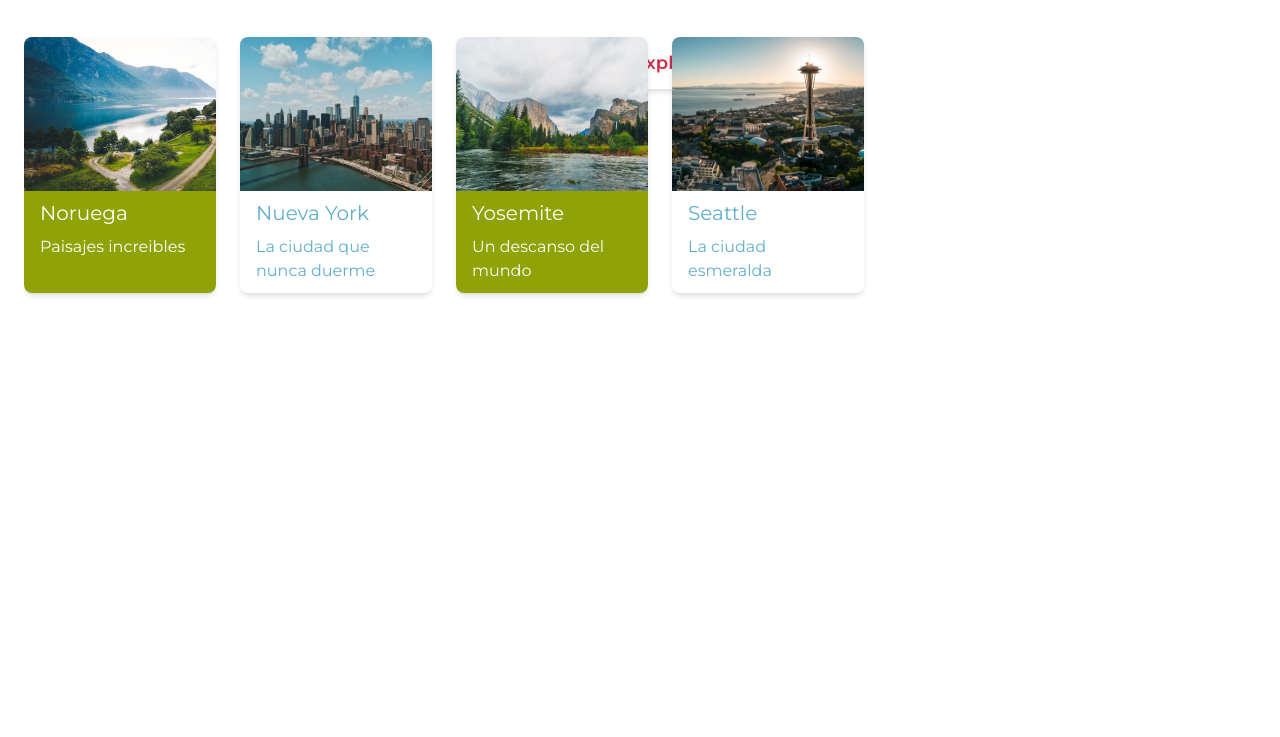
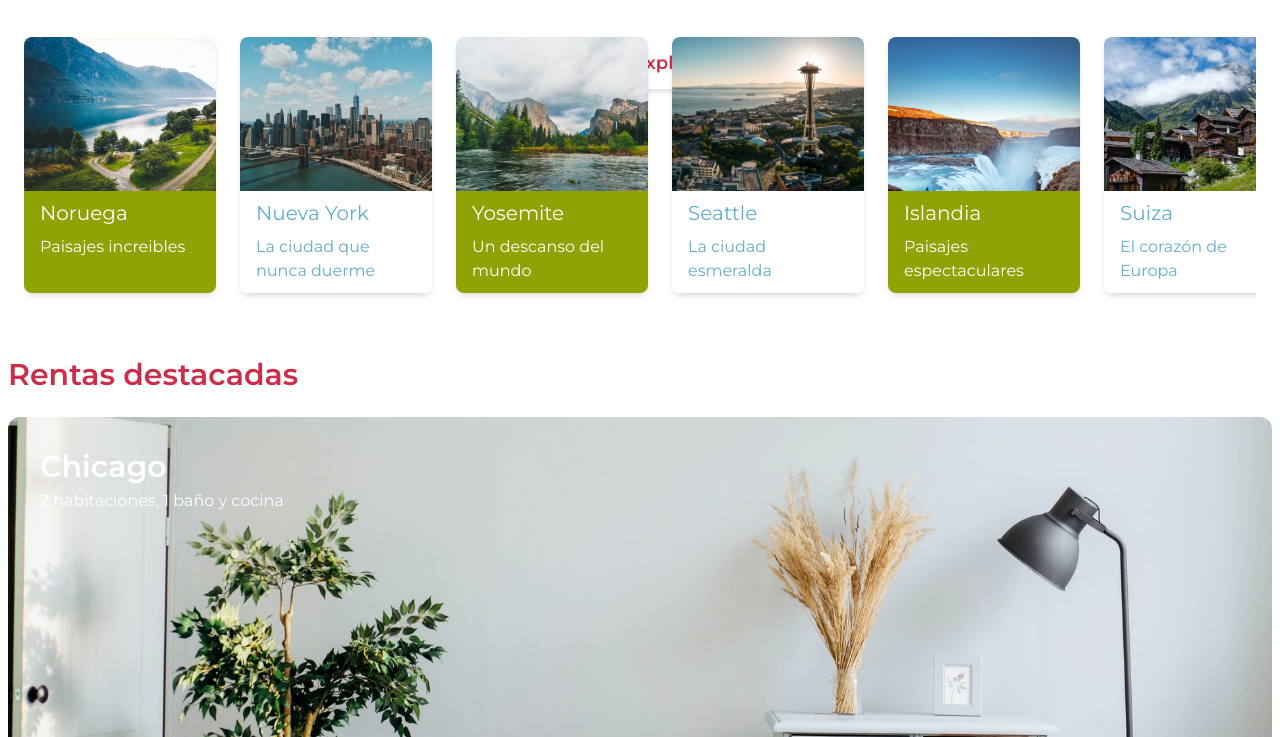
Before and after one commit to Azfe/landingpage_gotravel, a website: page public/index.html in a window 1280 px wide. Shown: the part 363-1100 px from the top of the page. Before the commit the page ends 800 px from the top, so only its background shows below. Drawn offline with Linux system fonts and the light colour scheme.

Commit message:
Added recommended + stays sections

```diff
--- a/public/index.html
+++ b/public/index.html
@@ -61,10 +61,44 @@
                         <p class="text-tertiary text-md px-4">La ciudad esmeralda</p>
                     </div>
                 </div>
+                <div class="Card">
+                    <div class="w-full h-3/5 rounded-t-lg bg-iceland bg-cover"></div>
+                    <div class="w-full h-2/5 bg-secondary rounded-b-lg">
+                        <p class="text-white text-bold text-xl px-4 py-2">Islandia</p>
+                        <p class="text-white text-md px-4">Paisajes espectaculares</p>
+                    </div>
+                </div>
+                <div class="Card">
+                    <div class="w-full h-3/5 rounded-t-lg bg-switzerland bg-cover"></div>
+                    <div class="w-full h-2/5 bg-white rounded-b-lg">
+                        <p class="text-tertiary text-bold text-xl px-4 py-2">Suiza</p>
+                        <p class="text-tertiary text-md px-4">El corazón de Europa</p>
+                    </div>
+                </div>
             </div>
 
         </div>
-        <div id="rentas_destacadas"></div>
+        <div class="px-2 w-full h-auto" id="rentas_destacadas">
+            <p class="text-3xl text-primary font-semibold pb-6 mt-6">Rentas destacadas</p>
+            <div class="w-full h-full flex flex-col space-y-6 items-center justify-center">
+                <div class="w-full h-96 bg-chicago bg-cover bg-center rounded-xl">
+                    <p class="CardTitle">Chicago</p>
+                    <p class="text-md pl-8 text-white mr-12">2 habitaciones, 1 baño y cocina</p>
+                </div>
+                <div class="w-full h-96 bg-LA bg-cover bg-center rounded-xl">
+                    <p class="CardTitle">Los Ángeles</p>
+                    <p class="text-md pl-8 text-white mr-12">4 habitaciones, 3 baños, cocina y piscina privada</p>
+                </div>
+                <div class="w-full h-96 bg-miami bg-cover bg-center rounded-xl">
+                    <p class="CardTitle">Miami</p>
+                    <p class="text-md pl-8 text-white mr-12">3 habitaciones, 2 baños, cocina e increibles vistas al mar</p>
+                </div>
+                <div class="w-full h-96 bg-bali bg-cover bg-center rounded-xl">
+                    <p class="CardTitle">Bali</p>
+                    <p class="text-md pl-8 text-white mr-12">2 habitaciones, 2 baños, cocina y piscina privada</p>
+                </div>
+            </div>
+        </div>
     </section>
     <footer></footer>
 </body>
```
Also changed, not shown: public/css/tailwind.css.
